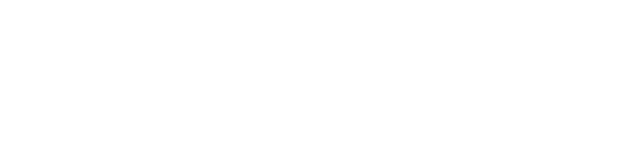
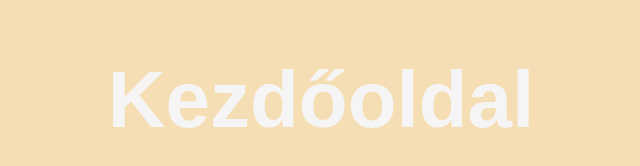
Before and after one commit to MMB889/test, a plain HTML site: page index.html in a window 1280 px wide. Shown: the whole page, without its empty margins (319-959 px from the left). Drawn offline with Linux system fonts and the light colour scheme.

Commit message:
CSS stíluslap

```diff
--- a/index.html
+++ b/index.html
@@ -8,6 +8,6 @@
     <link rel="stylesheet" href="style.css">
 </head>
 <body>
-
+    <h1>Kezdőoldal</h1>
 </body>
 </html>
--- a/style.css
+++ b/style.css
@@ -0,0 +1,10 @@
+body {
+    background-color: wheat;
+    color: whitesmoke;
+    font-family: Arial, Helvetica, sans-serif;
+}
+
+h1 {
+    text-align: center;
+    font-size: 5rem;
+}
```
